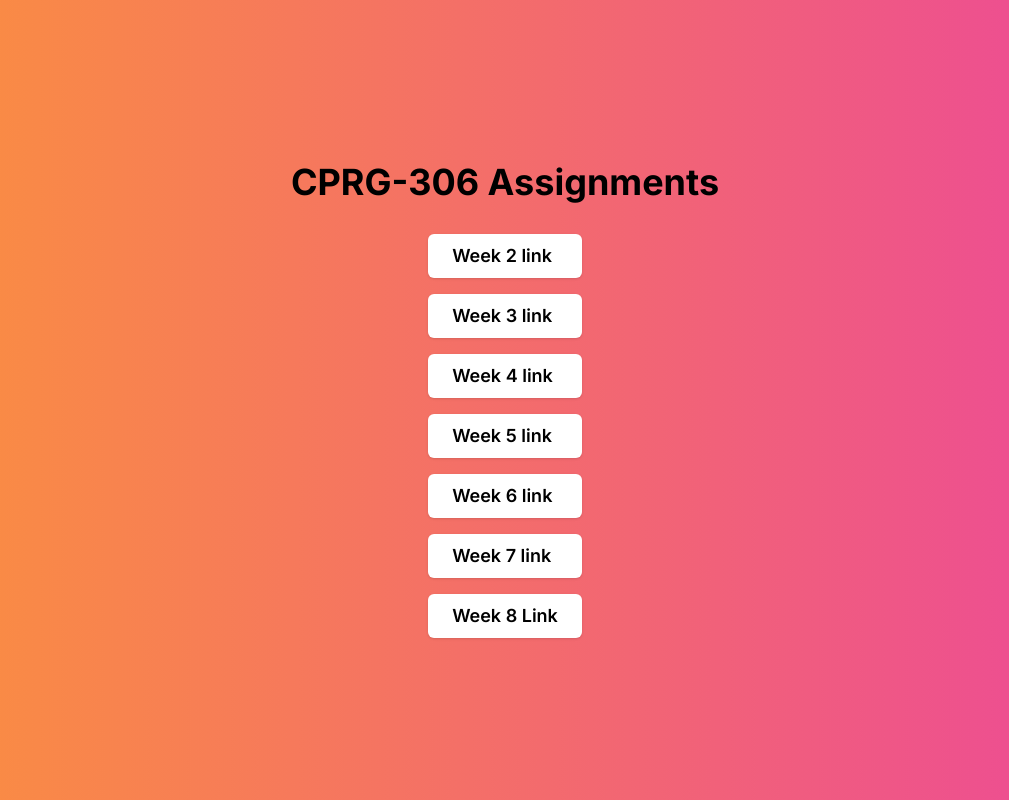
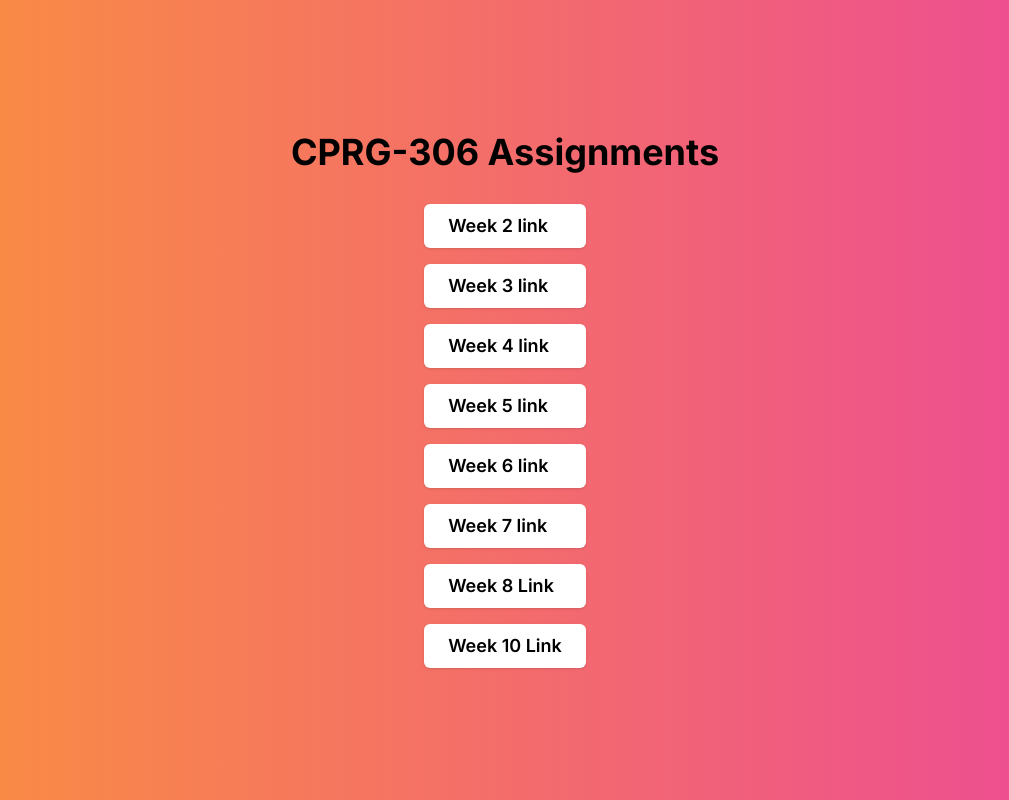
Before and after one commit to kirat0000/cprg306-assignments, a Next.js app: page / in a window 1280 px wide. Shown: the whole page, without its empty margins (135-1144 px from the left). Built offline with nearby package versions, Linux system fonts and the light colour scheme.

Commit message:
Update page.js

```diff
--- a/app/page.js
+++ b/app/page.js
@@ -19,7 +19,8 @@ export default function Home() {
         </Link>
         <Link href="./week-8" className="px-6 py-2 text-lg font-semibold text-black-500 bg-white rounded-md shadow hover:bg-orange-200 transition duration-150 ease-in-out">Week 8 Link
         </Link>
-
+        <Link href="./week-10" className="px-6 py-2 text-lg font-semibold text-black-500 bg-white rounded-md shadow hover:bg-pink-200 transition duration-150 ease-in-out">Week 10 Link
+        </Link>
       </div>
     </main>
   )
```
